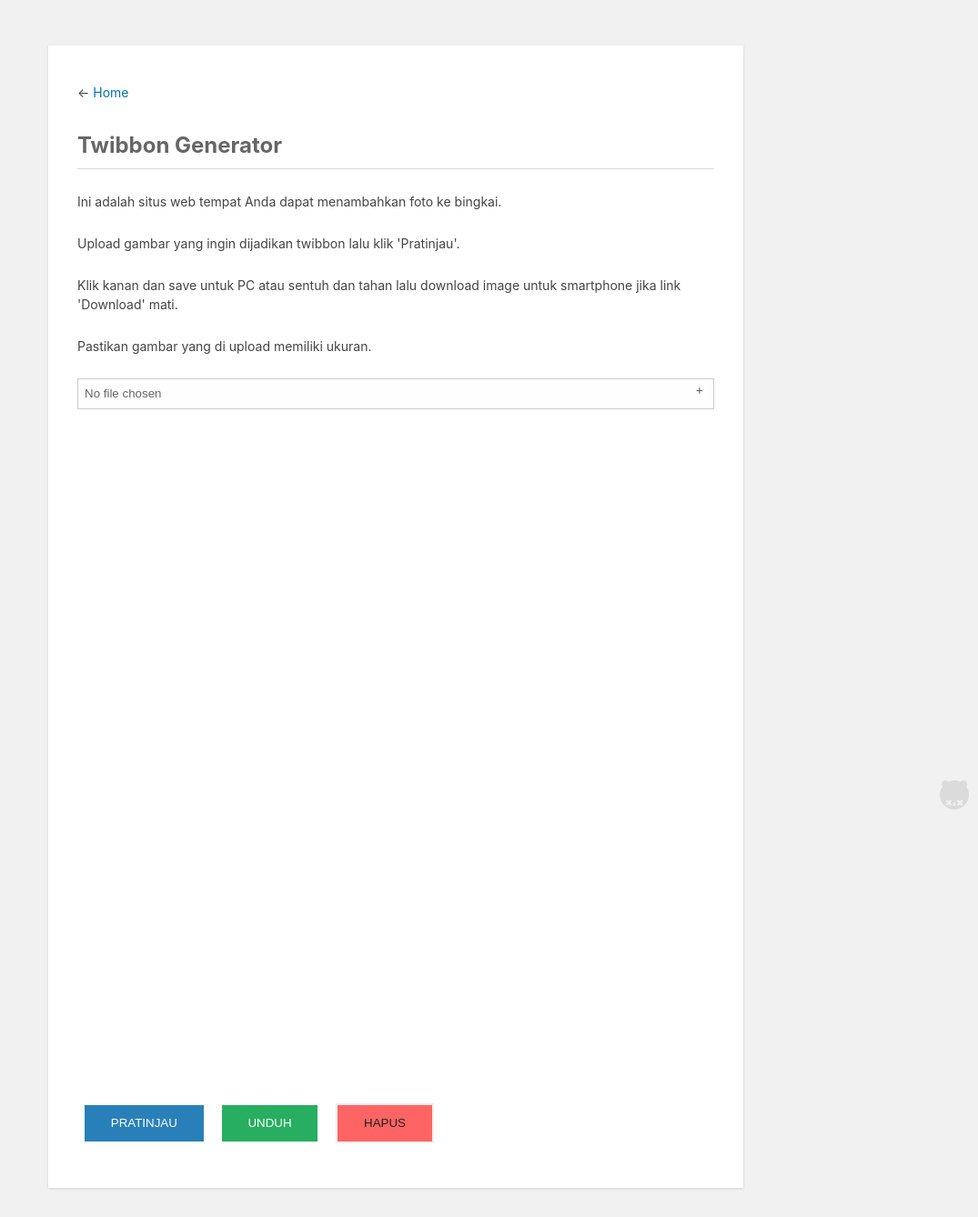
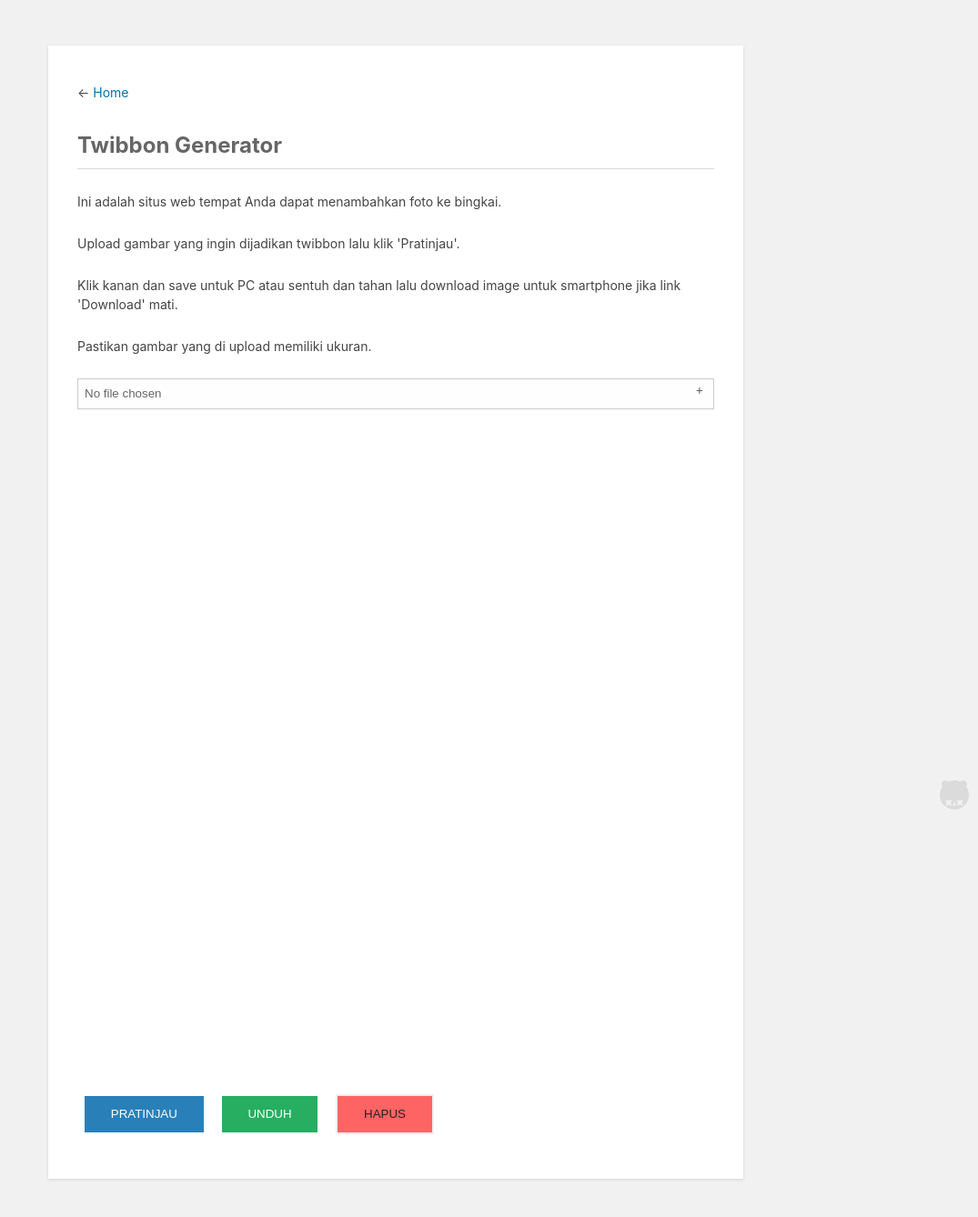
Before and after one commit to susahcebok/blog, a Jekyll site: the page built from _posts/2018-01-01-twibbon.html, in a window 1280 px wide. Shown: the whole page at 91% size, without its empty margins (205-1280 px from the left). Built offline with Jekyll 4.4.1, drawn with Linux system fonts in a browser that asks for light colours; nearby versions of some CDN libraries.

Commit message:
Update 2018-01-01-twibbon.html

```diff
--- a/_posts/2018-01-01-twibbon.html
+++ b/_posts/2018-01-01-twibbon.html
@@ -20,9 +20,7 @@
 </p>
 
 <p>
-<div class="cvs">
-<canvas id="canvas"></canvas>
-</div>
+<canvas id="canvas" style="display:block"></canvas>
 </p>
 
 <button class="btn blue" onclick="generate()">PRATINJAU</button>
```
